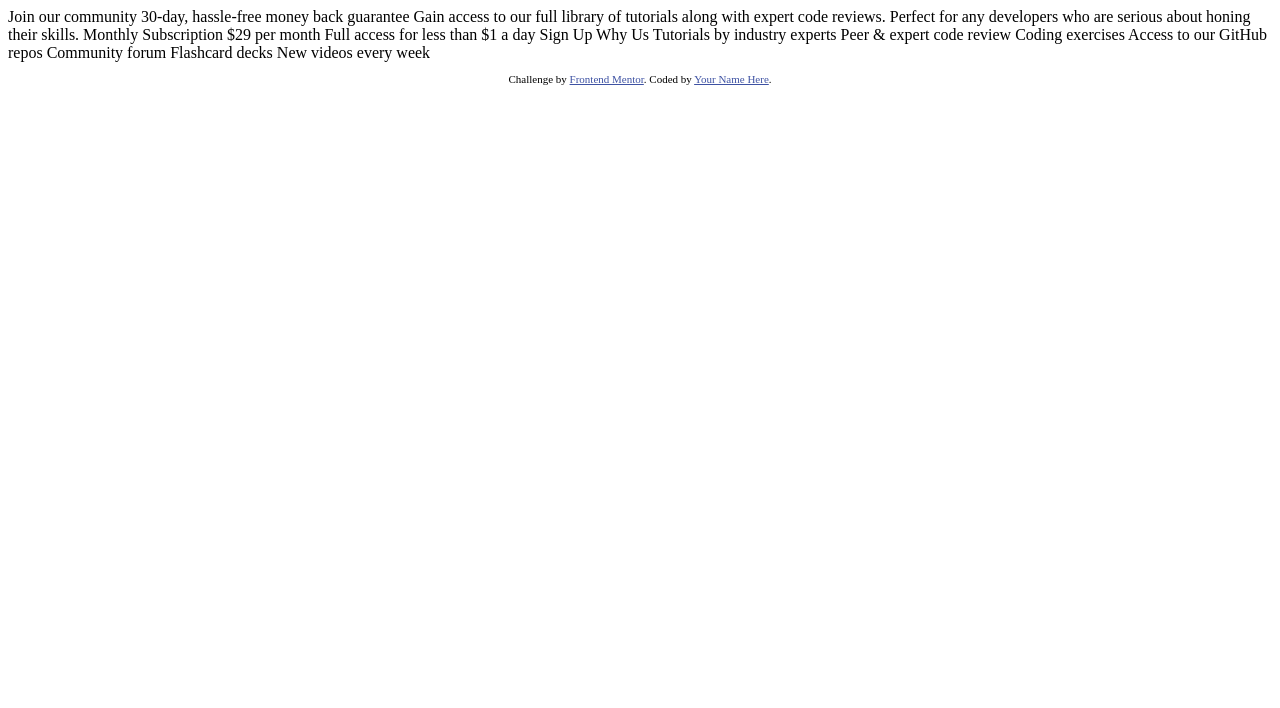
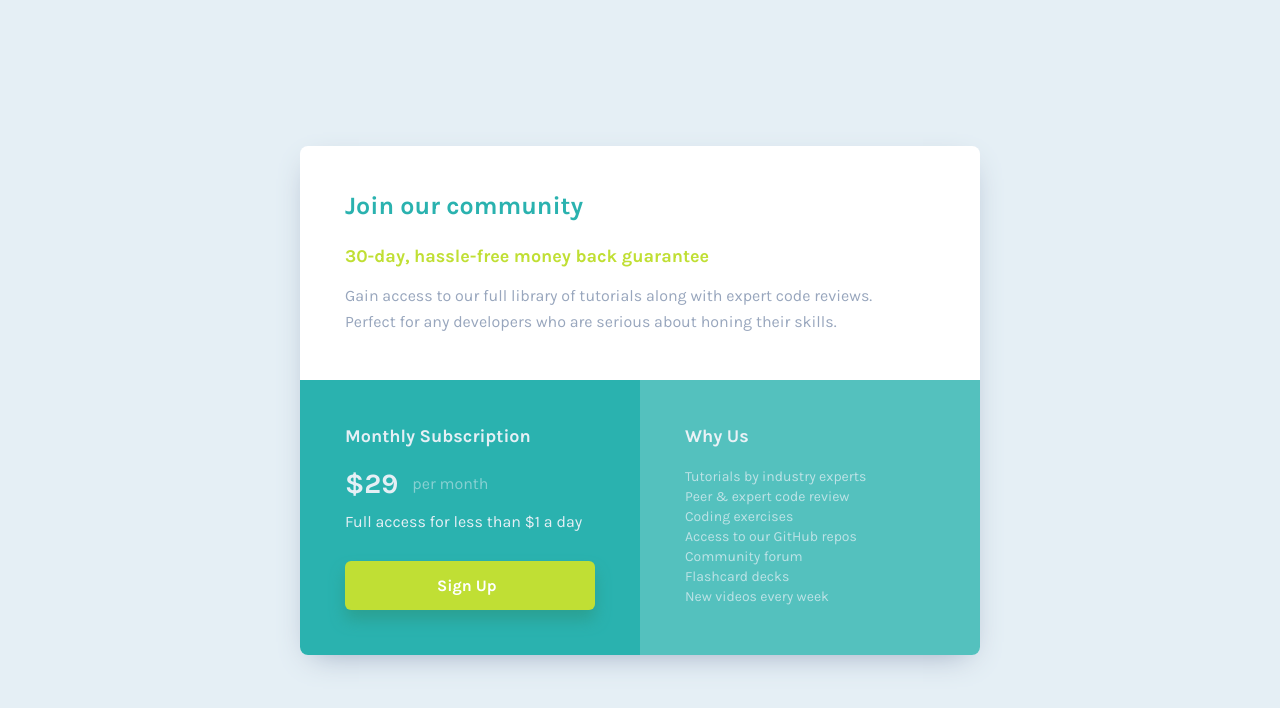
Before and after one commit to Jerry-Reis/FrontEnd-Mentor-Challenge-07-Single-Price-Grid-Component, a plain HTML site: page index.html in a window 1280 px wide. Drawn offline with Linux system fonts and the light colour scheme.

Commit message:
HTML and CSS for desktop version finished

```diff
--- /dev/null
+++ b/css/style.css
@@ -0,0 +1,145 @@
+@import url('https://fonts.googleapis.com/css2?family=Karla:wght@400;700&display=swap');
+
+:root {
+    --cyan: hsl(179, 62%, 43%);
+    --cyan-shadow: hsl(173, 58%, 40%);
+    --bright-yellow: hsl(71, 73%, 54%);
+
+    --light-gray: hsl(204, 43%, 93%);
+    --grayish-blue: hsl(218, 22%, 67%);
+}
+
+*,
+*::after,
+*::before {
+    margin: 0;
+    padding: 0;
+    border: 0;
+    box-sizing: border-box;
+    font-family: 'Karla';
+}
+
+html {
+    font-size: 62.5%;
+}
+
+body {
+    display: flex;
+    justify-content: center;
+    align-items: center;
+
+    height: 100vh;
+
+    font-size: 1.6rem;
+
+    background-color: var(--light-gray);
+}
+
+h2 {
+    font-size: 1.8rem;
+}
+
+.ad-container {
+    display: grid;
+    grid-template-columns: repeat(2, 340px);
+    grid-template-areas:
+        'ad-descr ad-descr'
+        'ad-price ad-knowh';
+
+    border-radius: 0.8rem;
+    background-color: #fff;
+
+    box-shadow: 0px 10px 30px -12px var(--grayish-blue);
+}
+
+.ad {
+    padding: 4.5rem;
+}
+
+.ad-descript {
+    grid-area: ad-descr;
+}
+
+.ad-descript h1 {
+    margin-bottom: 2.5rem;
+    font-size: 2.5rem;
+    color: var(--cyan);
+}
+
+.ad-descript h2 {
+    margin-bottom: 1.6rem;
+    color: var(--bright-yellow);
+}
+
+.ad-descript p {
+    line-height: 2.6rem;
+    color: var(--grayish-blue);
+}
+
+.ad-price {
+    grid-area: ad-price;
+
+    border-bottom-left-radius: 0.8rem;
+
+    background-color: var(--cyan);
+    color: var(--light-gray);
+}
+
+.ad-price h2,
+.ad-know-how h2 {
+    margin-bottom: 2rem;
+}
+
+.ad-price p {
+    margin-bottom: 3rem;
+}
+
+.price-plan {
+    display: flex;
+    align-items: center;
+
+    margin-bottom: 1.2rem;
+}
+
+.price-number {
+    font-size: 2.8rem;
+    font-weight: 700;
+
+    margin-right: 1.4rem;
+}
+
+.price-period {
+    color: var(--light-gray);
+    opacity: 0.5;
+}
+
+.ad-price a {
+    display: block;
+    padding: 1.5rem 9.2rem;
+
+    text-decoration: none;
+    font-weight: 700;
+    color: #fff;
+
+    background-color: var(--bright-yellow);
+    border-radius: 0.6rem;
+
+    box-shadow: 0px 10px 15px var(--cyan-shadow);
+}
+
+.ad-know-how {
+    grid-area: ad-knowh;
+
+    border-bottom-right-radius: 0.8rem;
+
+    background-color: var(--cyan);
+    color: var(--light-gray);
+    opacity: 0.8;
+}
+
+.ad-know-how ul {
+    font-size: 1.4rem;
+    line-height: 2rem;
+    list-style: none;
+    opacity: 0.7;
+}
--- a/index.html
+++ b/index.html
@@ -1,50 +1,53 @@
 <!DOCTYPE html>
 <html lang="en">
-<head>
-  <meta charset="UTF-8">
-  <meta name="viewport" content="width=device-width, initial-scale=1.0"> <!-- displays site properly based on user's device -->
+    <head>
+        <meta charset="UTF-8" />
+        <meta name="viewport" content="width=device-width, initial-scale=1.0" />
 
-  <link rel="icon" type="image/png" sizes="32x32" href="./images/favicon-32x32.png">
+        <link
+            rel="icon"
+            type="image/png"
+            sizes="32x32"
+            href="./images/favicon-32x32.png"
+        />
 
-  <title>Frontend Mentor | Single Price Grid Component</title>
+        <link rel="stylesheet" href="css/style.css" />
 
-  <!-- Feel free to remove these styles or customise in your own stylesheet 👍 -->
-  <style>
-    .attribution { font-size: 11px; text-align: center; }
-    .attribution a { color: hsl(228, 45%, 44%); }
-  </style>
-</head>
-<body>
-  Join our community
-
-  30-day, hassle-free money back guarantee
-
-  Gain access to our full library of tutorials along with expert code reviews.
-  Perfect for any developers who are serious about honing their skills.
-
-  Monthly Subscription
-
-  &dollar;29 per month
-
-  Full access for less than &dollar;1 a day
-
-  Sign Up
-
-  Why Us
-
-  Tutorials by industry experts
-  Peer &amp; expert code review
-  Coding exercises
-  Access to our GitHub repos
-  Community forum
-  Flashcard decks
-  New videos every week
-
-  <footer>
-    <p class="attribution">
-      Challenge by <a href="https://www.frontendmentor.io?ref=challenge" target="_blank">Frontend Mentor</a>.
-      Coded by <a href="#">Your Name Here</a>.
-    </p>
-  </footer>
-</body>
+        <title>Frontend Mentor | Single Price Grid Component</title>
+    </head>
+    <body>
+        <main class="ad-container">
+            <div class="ad ad-descript">
+                <h1>Join our community</h1>
+                <h2>30-day, hassle-free money back guarantee</h2>
+                <p>
+                    Gain access to our full library of tutorials along with
+                    expert code reviews. <br />
+                    Perfect for any developers who are serious about honing
+                    their skills.
+                </p>
+            </div>
+            <div class="ad ad-price">
+                <h2>Monthly Subscription</h2>
+                <div class="price-plan">
+                    <span class="price-number">&dollar;29</span>
+                    <span class="price-period">per month</span>
+                </div>
+                <p>Full access for less than &dollar;1 a day</p>
+                <a href="">Sign Up</a>
+            </div>
+            <div class="ad ad-know-how">
+                <h2>Why Us</h2>
+                <ul>
+                    <li>Tutorials by industry experts</li>
+                    <li>Peer &amp; expert code review</li>
+                    <li>Coding exercises</li>
+                    <li>Access to our GitHub repos</li>
+                    <li>Community forum</li>
+                    <li>Flashcard decks</li>
+                    <li>New videos every week</li>
+                </ul>
+            </div>
+        </main>
+    </body>
 </html>
```
Also changed, not shown: 4 other files.
